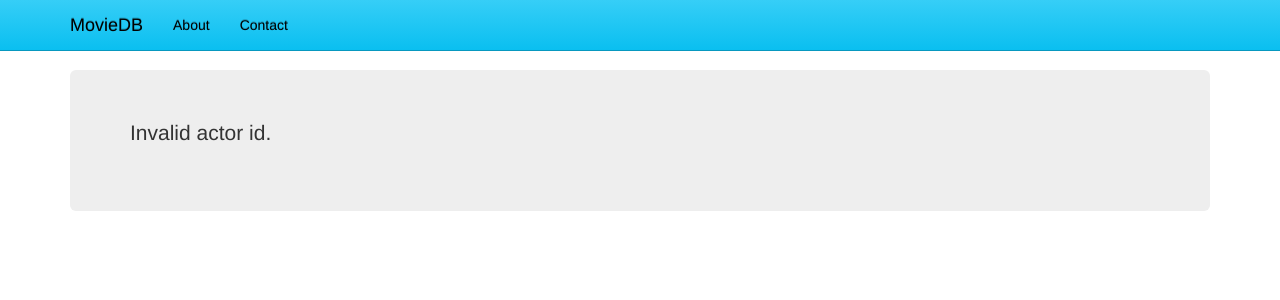
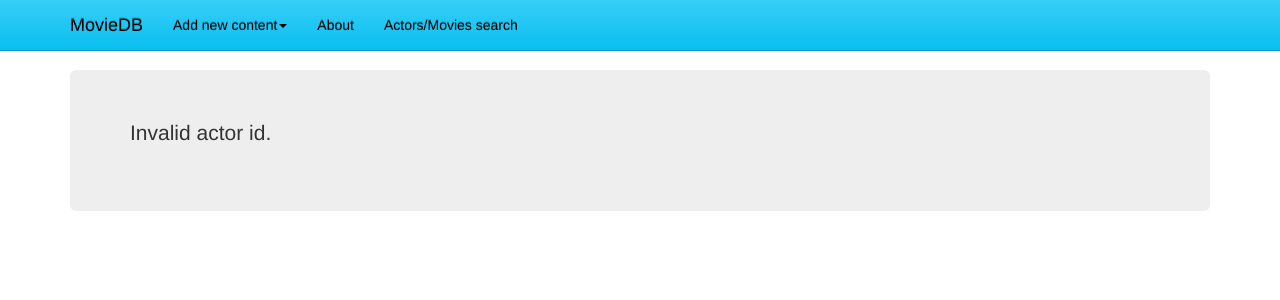
Before and after one commit to m1c0l/movieDB, a PHP site: page /actor-info.php?aid=1 in a window 1280 px wide. Shown: the top 300 px of the page. Run offline with PHP 8.4, Linux system fonts and the light colour scheme; data that the repository does not hold is empty.

Commit message:
Add links to search, add-actor page to navbar

```diff
--- a/www/includes/header.php
+++ b/www/includes/header.php
@@ -33,8 +33,17 @@ $mysqli = new mysqli('localhost', 'cs143', '', 'CS143');
 				</div>
 				<div id="navbar" class="collapse navbar-collapse">
 					<ul class="nav navbar-nav">
+						<li class="dropdown">
+              						<a href="#" class="dropdown-toggle" data-toggle="dropdown" role="button" aria-haspopup="true" aria-expanded="false">Add new content<span class="caret"></span></a>
+              						<ul class="dropdown-menu">
+					        		<li><a href="add-actor.php">Add new actor</a></li>
+					        		<li><a href="#">Another action</a></li>
+                						<li><a href="#">Something else here</a></li>
+                			        	</ul>
+            					</li>
+
 						<li><a href="#about">About</a></li>
-						<li><a href="#contact">Contact</a></li>
+						<li><a href="search.php">Actors/Movies search</a></li>
 					</ul>
 				</div><!--/.nav-collapse -->
 			</div>
```
